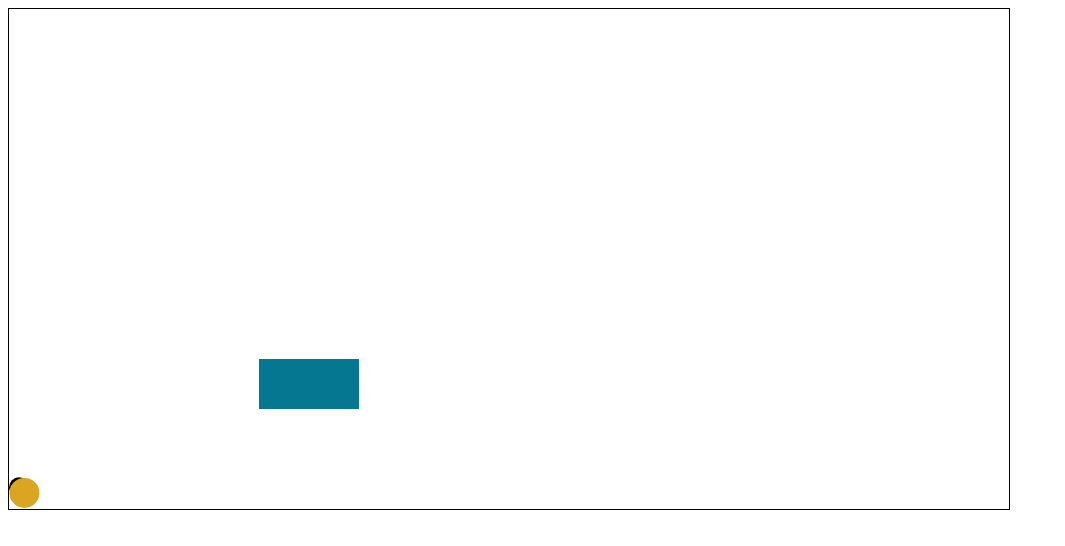
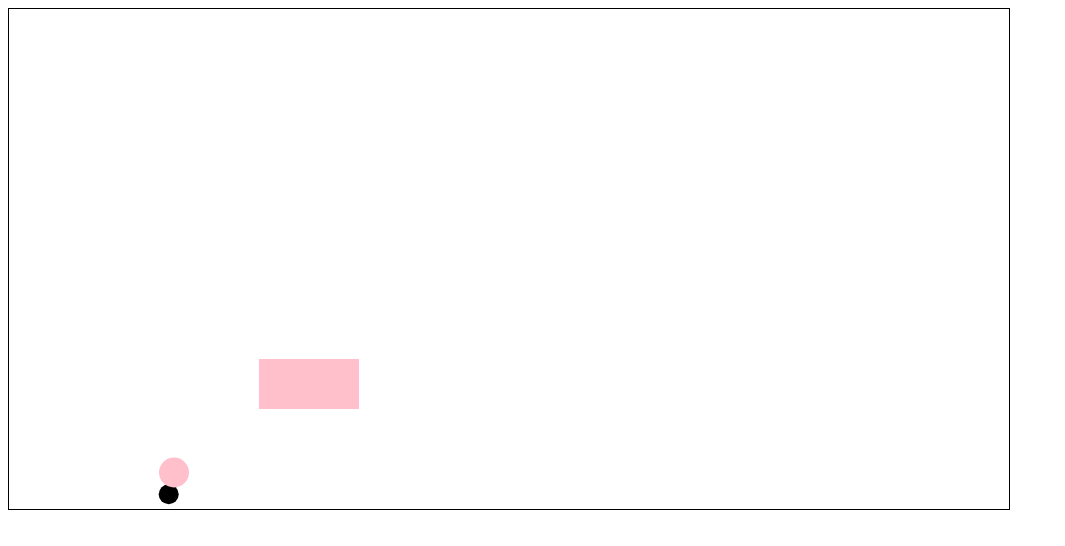
Before and after one commit to Align-center/CollideJS, a plain HTML site: page index.html in a window 1280 px wide. Shown: the whole page, without its empty margins (0-1065 px from the left). Drawn offline with Linux system fonts and the light colour scheme.

Commit message:
Added methods to clarify instanciation of shapes and a callback for collision detection
Removed velocities and boundaries from contructor method  and created separeted methods to declare these values.

I added a method to regroup all the instances in an array, I don't like the way it is done and think there's probably a way to do it automatically on instanciation of the class. But for now, it is enough.

I also used arguments to get any numbers of arguments in some methods

I changed the name of Ball class (it is Circle now).

```diff
--- a/index.html
+++ b/index.html
@@ -31,18 +31,23 @@
             var canvas = document.querySelector('canvas');
             var ctx = canvas.getContext('2d');
 
-            const ball = new Ball(10, 250, 250, -1, 12, 'black', true);
-            const rect = new Rectangle(100, 50, 250, 350, 0, 0, '#067790', false);
-            const ball2 = new Ball(15, 225, 150, -.8, 5, 'goldenrod', true);
-            var instances = ball.shapes.concat(rect.shapes, ball2.shapes);
+            const ball = new Circle(250, 250, 10, 'black');
+            const rect = new Rectangle(250, 350, 100, 50, '#067790');
+            const ball2 = new Circle(225, 150, 15, 'goldenrod');
 
-            ball.addCollision([rect, ball2]);
+            var instances = ball.setInstances(rect, ball2);
 
-            ball.drawShape(ctx);
-            ball2.drawShape(ctx);
-            rect.drawShape(ctx);
+            ball.setVelocity(-.3, 5);
+            ball.isRestricted(true);
+            ball.addCollision(rect, ball2);
 
-            ball.moveShape(ctx, canvas, instances);
+            ball2.setVelocity(-.2, 7);
+            ball2.isRestricted(true);
+
+            ball.moveShape(ctx, canvas, instances, function(shape) {
+
+                shape.color = 'pink';
+            });
             ball2.moveShape(ctx, canvas, instances);
         });
     </script>
--- a/index.js
+++ b/index.js
@@ -2,23 +2,41 @@
 
 class Shape {
 
-    constructor(x, y, vx, vy, color, boundaries){
+    constructor(x, y, color){
         this.x = x;
         this.y = y;
+        this.vx = 0;
+        this.vy = 0;
+        this.color = color;
+        this.boundaries = false;
+        this.collisions = [];
+        this.shapes= [];
+    }
+
+    setVelocity(vx, vy) {
         this.vx = vx;
         this.vy = vy;
-        this.color = color;
-        this.boundaries = boundaries;
-        this.collisions = [];
+    }
 
-        this.shapes= [];
+    setInstances() {
+
+        let instances = [this];
+
+        for (let i = 0; i < arguments.length; i++)
+            instances.push(arguments[i]);
+
+        return instances;
+    }
+
+    isRestricted(bool) {
+        this.boundaries = bool;
     }
 
     instances(instance) {
         this.shapes.push(instance);
     }
 
-    moveShape(ctx, canvas, instances, shape) {
+    moveShape(ctx, canvas, instances, callback = function(){}) {
         ctx.clearRect(0, 0, canvas.width, canvas.height);
 
         this.redraw(instances, ctx);
@@ -39,11 +57,11 @@ class Shape {
 
             for (let j = 0; j < instances[i].collisions.length; j++) {
 
-                instances[i].setCollision(instances[i].collisions[j]);
+                instances[i].setCollision(instances[i].collisions[j], callback);
             }
         }
 
-        window.requestAnimationFrame(this.moveShape.bind(this, ctx, canvas, instances));
+        window.requestAnimationFrame(this.moveShape.bind(this, ctx, canvas, instances, callback));
     }
 
     redraw(instances, ctx) {
@@ -54,16 +72,17 @@ class Shape {
         }
     }
 
-    addCollision(shapes) {
+    addCollision() {
 
-        this.collisions = shapes;
+        for (let i = 0; i < arguments.length; i++)
+            this.collisions.push(arguments[i]);
     }
 }
 
-class Ball extends Shape {
+class Circle extends Shape {
 
-    constructor(radius, x, y, vx = 0, vy = 5, color = 'black', boundaries) {
-        super(x, y, vx, vy, color, boundaries);
+    constructor(x, y, radius, color = 'black') {
+        super(x, y, color);
         this.radius = radius;
         this.type = 'circle';
 
@@ -116,7 +135,7 @@ class Ball extends Shape {
             }
         }
 
-        //Make impossible for the ball the get out of the canvas
+        //Make impossible for the circle the get out of the canvas
         if (this.x + this.radius > canvas.width) {
 
             this.x = canvas.width - this.radius;
@@ -127,7 +146,7 @@ class Ball extends Shape {
         }
     }
 
-    setCollision (shape) {
+    setCollision (shape, callback) {
 
         if (shape.type == 'circle') {
 
@@ -138,9 +157,11 @@ class Ball extends Shape {
             //Sum of the two radius, multiply by itself to match the distance
             let sum = (this.radius + shape.radius)*(this.radius + shape.radius);
 
+
             if (distance <= sum) {
 
-                return true;
+                if (typeof callback == 'function')
+                    callback(shape);
             }
 
             return false;
@@ -170,10 +191,9 @@ class Ball extends Shape {
 
             let distance = (distX*distX)+(distY*distY);
 
-            if (distance <= (this.radius * this.radius)) {
-
-                return true;
-            }
+            if (distance <= (this.radius * this.radius))
+                callback(shape);
+                // return true;
         }
 
     }
@@ -181,8 +201,8 @@ class Ball extends Shape {
 
 class Rectangle extends Shape{
 
-    constructor(width, height, x, y, vx = 0, vy = 5, color = 'black', boundaries) {
-        super(x, y, vx, vy, color, boundaries);
+    constructor(x, y, width, height, color = 'black') {
+        super(x, y,color);
         this.width = width;
         this.height = height;
         this.type = 'rectangle';
```
